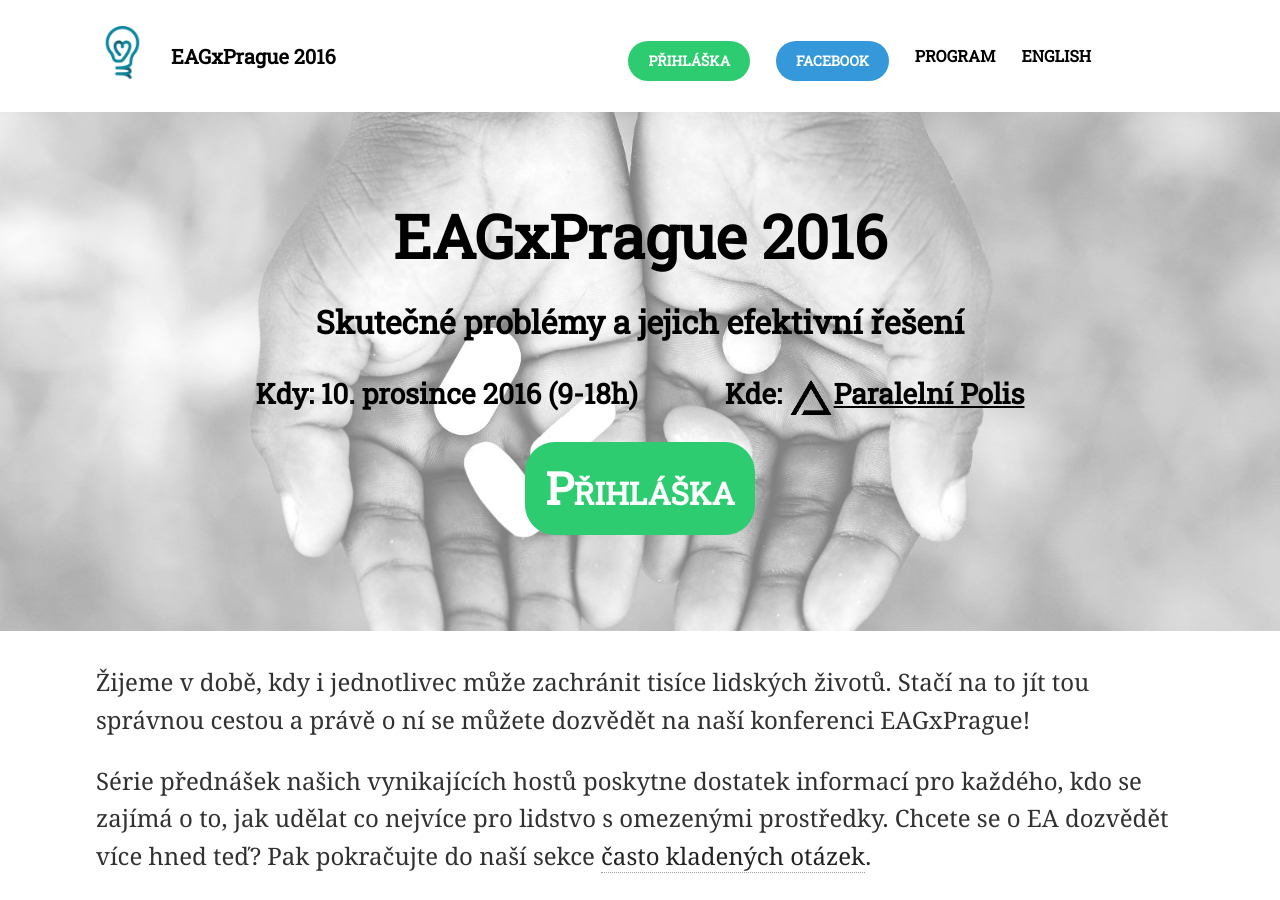
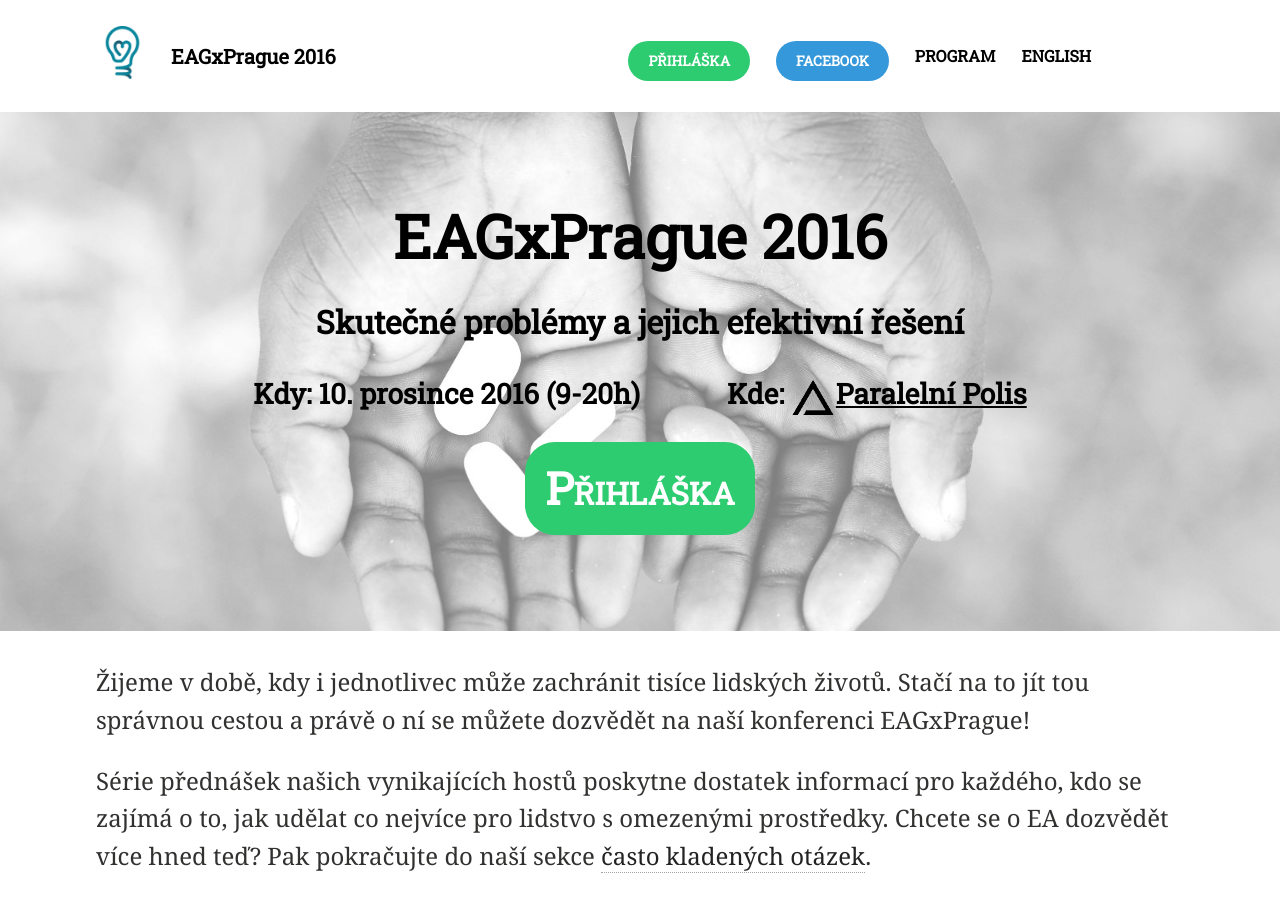
Before and after one commit to ea-czech-republic/eagxprague.org, a Jekyll site: the page built from index.md, in a window 1280 px wide and 900 px high. Built offline with Jekyll 4.4.1, drawn with Linux system fonts in a browser that asks for light colours; nearby versions of some CDN libraries.

Commit message:
sjednoceni casu

```diff
--- a/_layouts/home.html
+++ b/_layouts/home.html
@@ -71,7 +71,7 @@
       <div class="wrap page-lead-content">
         <h1>EAGxPrague 2016</h1>
         <h2>Skutečné problémy a jejich efektivní řešení</h2>
-        <h3>Kdy: 10. prosince 2016 (9-18h)<span style="display: inline-block; width: 80px;"></span> Kde: <a
+        <h3>Kdy: 10. prosince 2016 (9-20h)<span style="display: inline-block; width: 80px;"></span> Kde: <a
 	   href="https://www.paralelnipolis.cz/"><img src="images/pp-black-75.png">Paralelní Polis</a></h3>
 
     <h3><a href="https://goo.gl/forms/mVaVHPA60dy36Et73" class="btn btn-success" id="primary-reg-button">Přihláška</a></h3>
--- a/_layouts/home_en.html
+++ b/_layouts/home_en.html
@@ -68,7 +68,7 @@
       <div class="wrap page-lead-content">
         <h1>EAGxPrague 2016</h1>
         <h2>Real problems and their effective solutions</h2>
-	<h3>When: December 10 2016 (9-18h)<span style="display: inline-block; width: 80px;"></span> Where: <a
+	<h3>When: December 10 2016 (9-20h)<span style="display: inline-block; width: 80px;"></span> Where: <a
 	   href="https://www.paralelnipolis.cz/"><img src="images/pp-black-75.png">Paralelní Polis</a></h3>
 
 	<h3><a class="btn btn-success" id="primary-reg-button" href="https://goo.gl/forms/MdzZPwUsGf8e210P2">Application</a></h3>
```
